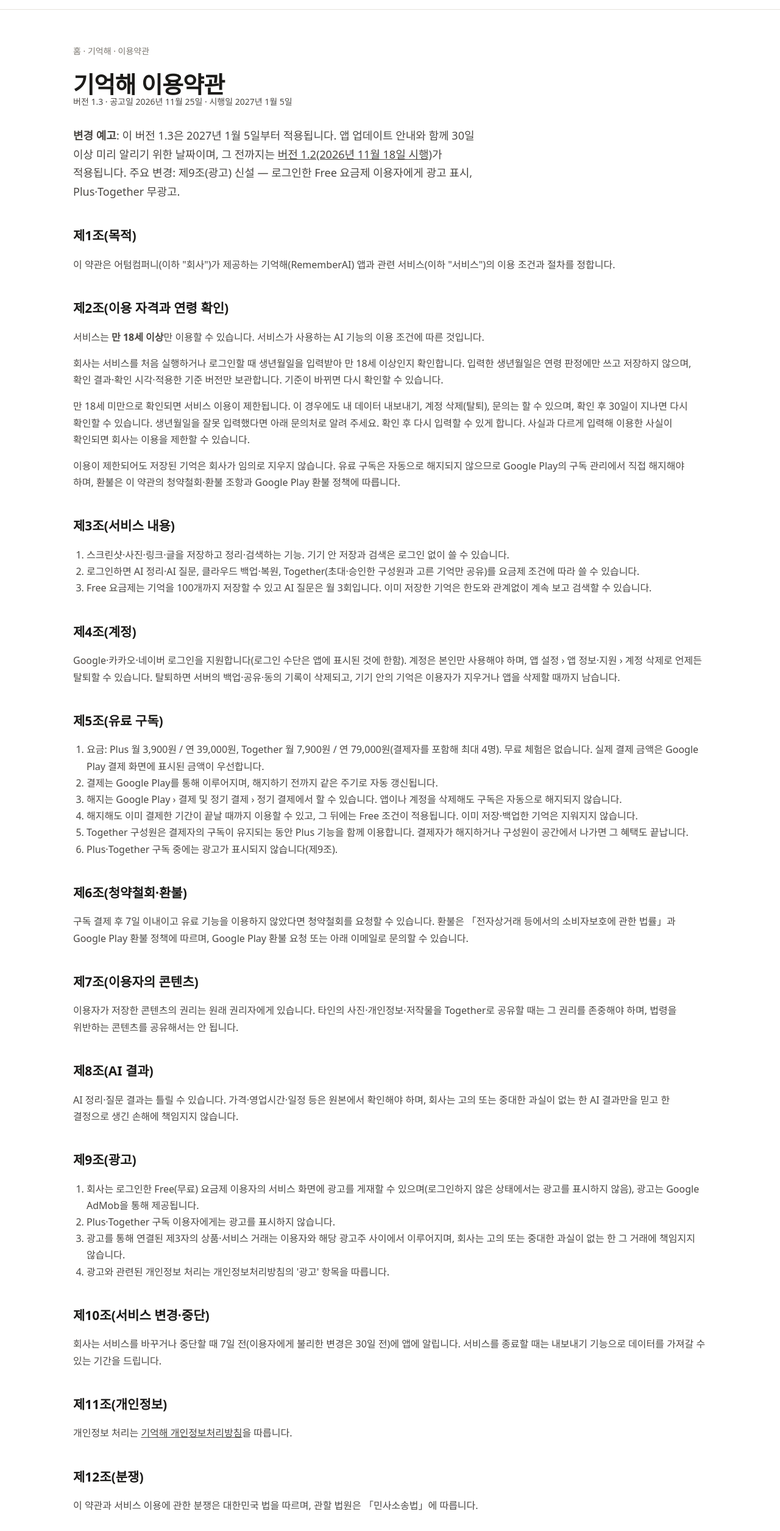
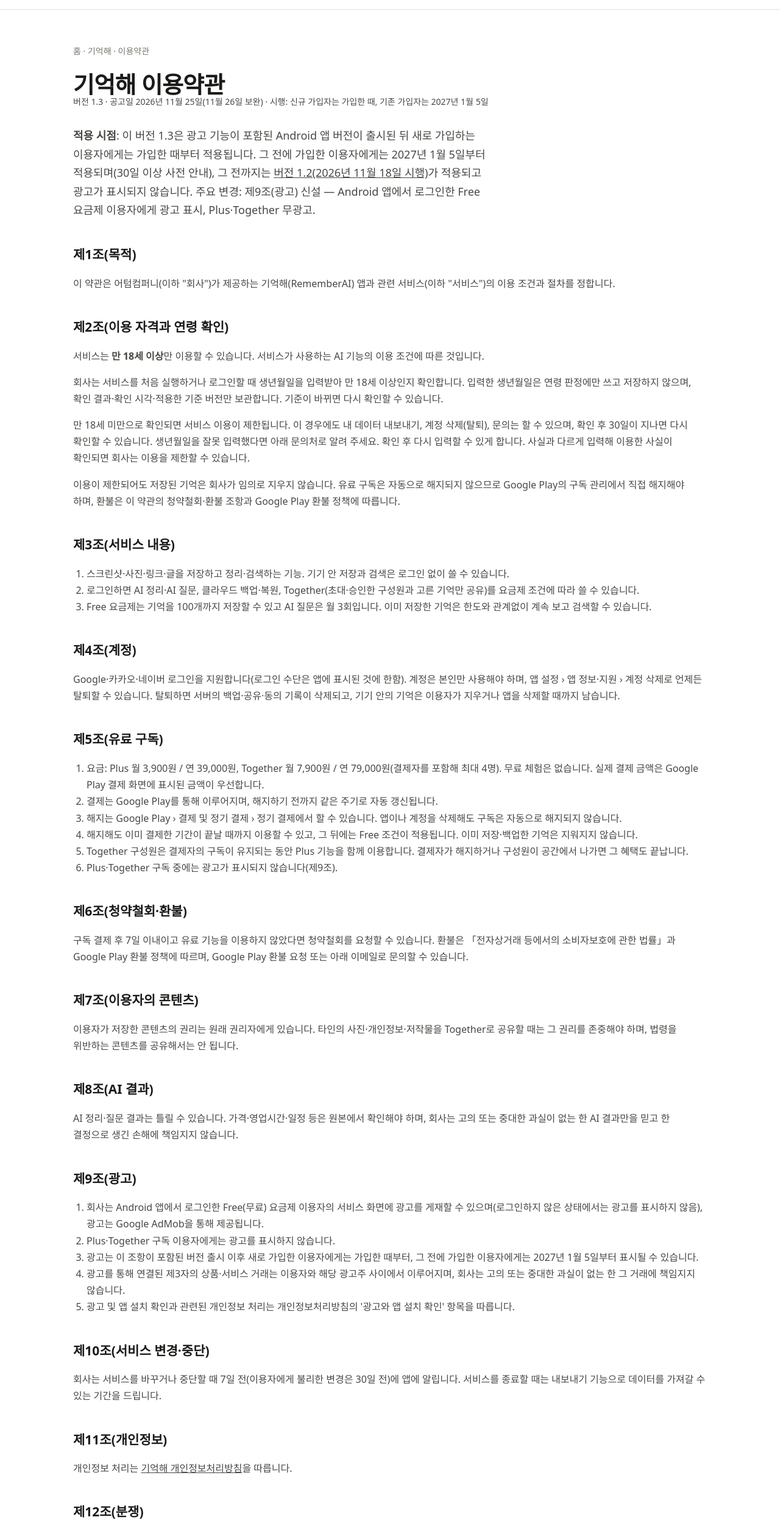
Before and after one commit to autumncompany/autumncompany.github.io, a plain HTML site: page rememberai-terms.html in a window 1280 px wide. Shown: the part 49-2560 px from the top of the page at 61% size. Drawn offline with Linux system fonts and the light colour scheme.

Commit message:
Update rememberai-terms.html

```diff
--- a/rememberai-terms.html
+++ b/rememberai-terms.html
@@ -32,8 +32,8 @@
 <div class="wrap">
 <div class="crumb"><a href="./">홈</a> · <a href="rememberai.html">기억해</a> · 이용약관</div>
 <h1>기억해 이용약관</h1>
-<p class="meta">버전 1.3 · 공고일 2026년 11월 25일 · 시행일 2027년 1월 5일</p>
-<p class="lead"><strong>변경 예고</strong>: 이 버전 1.3은 2027년 1월 5일부터 적용됩니다. 앱 업데이트 안내와 함께 30일 이상 미리 알리기 위한 날짜이며, 그 전까지는 <a href="rememberai-terms-v1.2.html">버전 1.2(2026년 11월 18일 시행)</a>가 적용됩니다. 주요 변경: 제9조(광고) 신설 — 로그인한 Free 요금제 이용자에게 광고 표시, Plus·Together 무광고.</p>
+<p class="meta">버전 1.3 · 공고일 2026년 11월 25일(11월 26일 보완) · 시행: 신규 가입자는 가입한 때, 기존 가입자는 2027년 1월 5일</p>
+<p class="lead"><strong>적용 시점</strong>: 이 버전 1.3은 광고 기능이 포함된 Android 앱 버전이 출시된 뒤 새로 가입하는 이용자에게는 가입한 때부터 적용됩니다. 그 전에 가입한 이용자에게는 2027년 1월 5일부터 적용되며(30일 이상 사전 안내), 그 전까지는 <a href="rememberai-terms-v1.2.html">버전 1.2(2026년 11월 18일 시행)</a>가 적용되고 광고가 표시되지 않습니다. 주요 변경: 제9조(광고) 신설 — Android 앱에서 로그인한 Free 요금제 이용자에게 광고 표시, Plus·Together 무광고.</p>
 
 <h2>제1조(목적)</h2>
 <p>이 약관은 어텀컴퍼니(이하 "회사")가 제공하는 기억해(RememberAI) 앱과 관련 서비스(이하 "서비스")의 이용 조건과 절차를 정합니다.</p>
@@ -75,10 +75,11 @@
 
 <h2>제9조(광고)</h2>
 <ol>
-<li>회사는 로그인한 Free(무료) 요금제 이용자의 서비스 화면에 광고를 게재할 수 있으며(로그인하지 않은 상태에서는 광고를 표시하지 않음), 광고는 Google AdMob을 통해 제공됩니다.</li>
+<li>회사는 Android 앱에서 로그인한 Free(무료) 요금제 이용자의 서비스 화면에 광고를 게재할 수 있으며(로그인하지 않은 상태에서는 광고를 표시하지 않음), 광고는 Google AdMob을 통해 제공됩니다.</li>
 <li>Plus·Together 구독 이용자에게는 광고를 표시하지 않습니다.</li>
+<li>광고는 이 조항이 포함된 버전 출시 이후 새로 가입한 이용자에게는 가입한 때부터, 그 전에 가입한 이용자에게는 2027년 1월 5일부터 표시될 수 있습니다.</li>
 <li>광고를 통해 연결된 제3자의 상품·서비스 거래는 이용자와 해당 광고주 사이에서 이루어지며, 회사는 고의 또는 중대한 과실이 없는 한 그 거래에 책임지지 않습니다.</li>
-<li>광고와 관련된 개인정보 처리는 개인정보처리방침의 '광고' 항목을 따릅니다.</li>
+<li>광고 및 앱 설치 확인과 관련된 개인정보 처리는 개인정보처리방침의 '광고와 앱 설치 확인' 항목을 따릅니다.</li>
 </ol>
 
 <h2>제10조(서비스 변경·중단)</h2>
@@ -96,7 +97,7 @@
 <dt>대표자</dt><dd>조선영</dd>
 <dt>문의</dt><dd><a href="mailto:sy87star@nate.com">sy87star@nate.com</a></dd>
 </dl>
-<p>이 약관은 2027년 1월 5일부터 적용합니다(버전 1.3: Free 요금제 광고 게재와 Plus·Together 무광고를 정한 제9조(광고) 신설, 이후 조항 번호 조정. 버전 1.2(2026년 11월 18일 시행): 생년월일로 만 18세 이상을 확인하는 절차와 미성년자 이용 제한·정정 문의 절차 추가. 버전 1.1은 2026년 11월 10일, 1.0은 2026년 11월 9일 시행). 이전 버전: <a href="rememberai-terms-v1.2.html">버전 1.2</a>.</p>
+<p>이 약관(버전 1.3)은 광고 기능이 포함된 Android 앱 버전 출시 이후 새로 가입한 이용자에게는 가입한 때부터, 그 전에 가입한 이용자에게는 2027년 1월 5일부터 적용합니다(2026년 11월 26일 보완 공고. 버전 1.3: Free 요금제 광고 게재와 Plus·Together 무광고를 정한 제9조(광고) 신설, 이후 조항 번호 조정. 버전 1.2(2026년 11월 18일 시행): 생년월일로 만 18세 이상을 확인하는 절차와 미성년자 이용 제한·정정 문의 절차 추가. 버전 1.1은 2026년 11월 10일, 1.0은 2026년 11월 9일 시행). 이전 버전: <a href="rememberai-terms-v1.2.html">버전 1.2</a>.</p>
 </div>
 </main>
 <footer class="site-footer">
```
